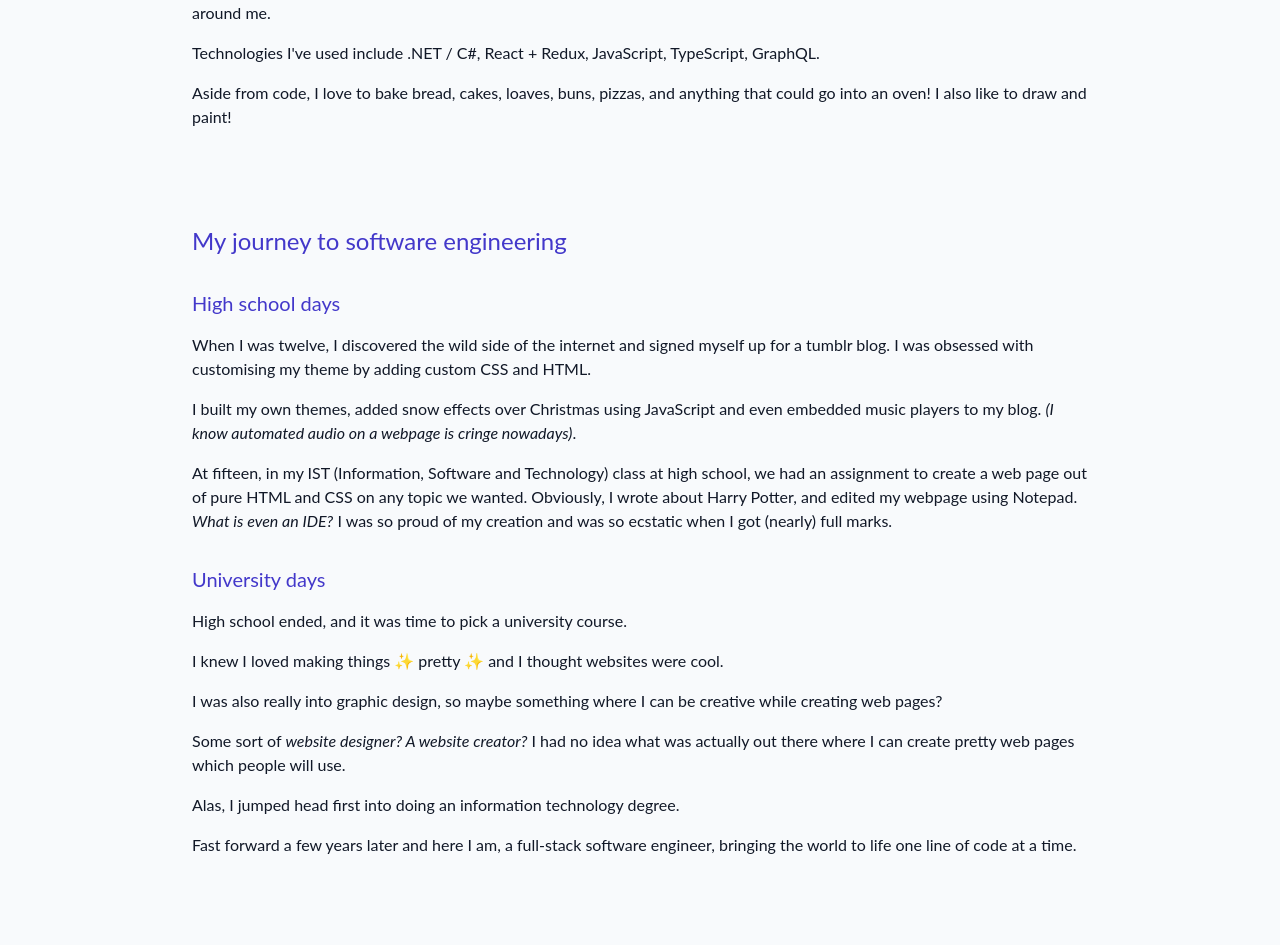
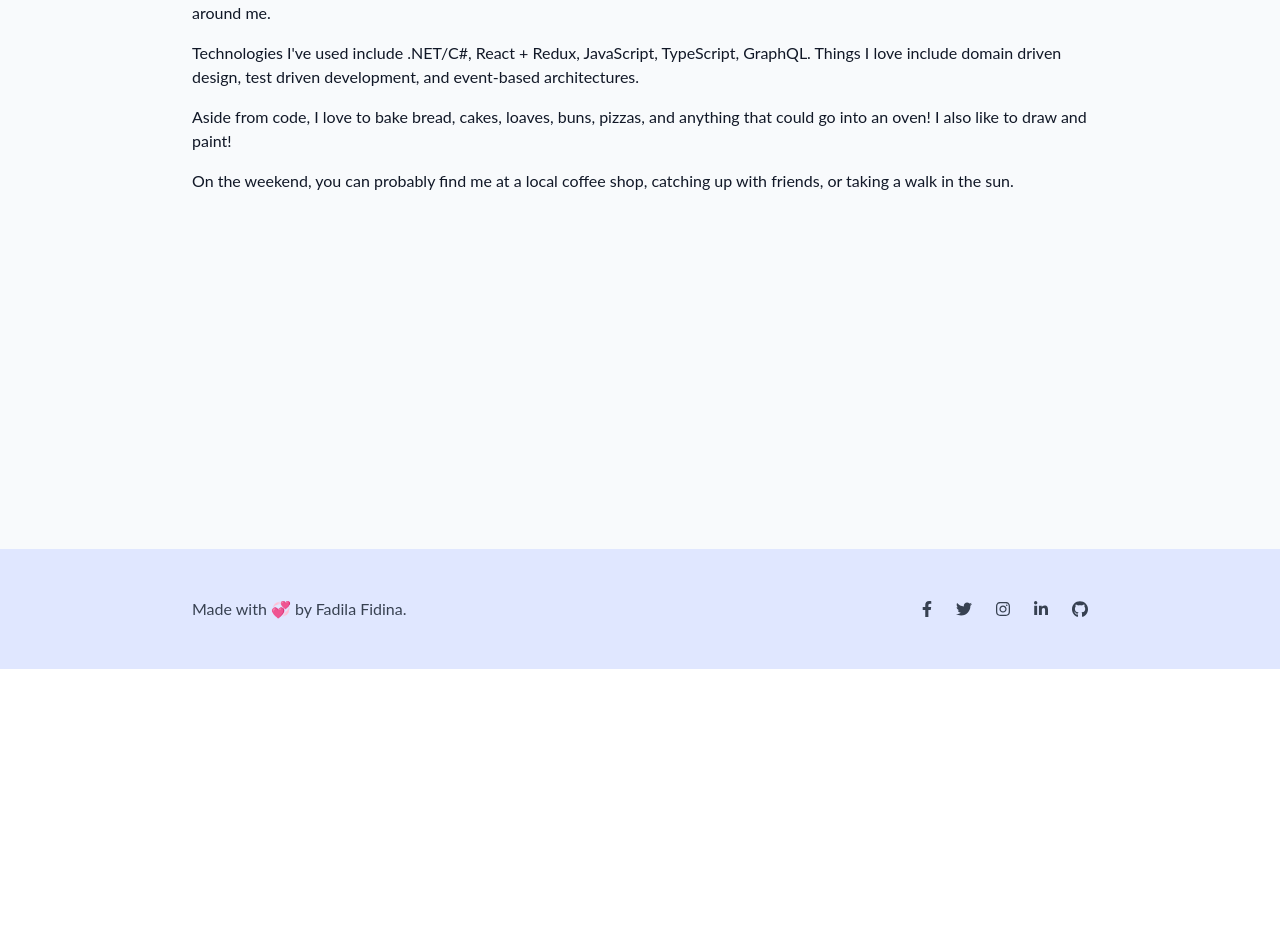
Before and after one commit to fadilafidina/me, a Next.js app in the folder nextjs-blog/: page /about in a window 1280 px wide. Shown: the part 307-1252 px from the top of the page. After the commit the page ends 976 px from the top, so only its background shows below. Built offline with nearby package versions, Linux system fonts and the light colour scheme.

Commit message:
add stalk me and remove resume pls

```diff
--- a/nextjs-blog/components/Navbar.jsx
+++ b/nextjs-blog/components/Navbar.jsx
@@ -27,6 +27,13 @@ export default function Navbar() {
                     </Link>
                 </div>
                 <div className="text-center px-8 w-48 hover:text-indigo-600 hover:underline hover:underline-offset-4 hover:decoration-wavy">
+                    <Link href="/stalk">
+                        <a>
+                            stalk me 😼
+                        </a>
+                    </Link>
+                </div>
+                {/* <div className="text-center px-8 w-48 hover:text-indigo-600 hover:underline hover:underline-offset-4 hover:decoration-wavy">
                     <a
                         href="Fadila Fidina Resume 2022 2.0.pdf"
                         alt="alt text"
@@ -34,7 +41,7 @@ export default function Navbar() {
                         rel="noopener noreferrer"
                     >resume 📄</a>
 
-                </div>
+                </div> */}
             </div>
         </div>
     )
--- a/nextjs-blog/pages/about.js
+++ b/nextjs-blog/pages/about.js
@@ -8,7 +8,7 @@ export default function FirstPost() {
         </Head>
         <div className='text-base'>
             <h1 className="text-3xl text-indigo-700">
-                It is nice to meet you.
+                it is nice to meet you
             </h1>
 
             <div className='pt-4'>
@@ -24,66 +24,16 @@ export default function FirstPost() {
             </div>
 
             <div className='pt-4'>
-                Technologies I've used include .NET / C#, React + Redux, JavaScript, TypeScript, GraphQL.
+                Technologies I've used include .NET/C#, React + Redux, JavaScript, TypeScript, GraphQL.
+                Things I love include domain driven design, test driven development, and event-based architectures.
             </div>
 
             <div className='pt-4 flex'>
                 Aside from code, I love to bake bread, cakes, loaves, buns, pizzas, and anything that could go into an oven! I also like to draw and paint!
             </div>
-        </div>
 
-        <div className='pb-24 text-base'>
-            <h1 className="text-2xl text-indigo-700 pt-24">
-                My journey to software engineering
-            </h1>
-
-            <h2 className="text-xl text-indigo-700 pt-8">
-                High school days
-            </h2>
-
-            <div className='pt-4'>
-                When I was twelve, I discovered the wild side of the internet and signed myself up for a tumblr blog.
-                I was obsessed with customising my theme by adding custom CSS and HTML.
-            </div>
-
-            <div className='pt-4'>
-                I built my own themes, added snow effects over Christmas using JavaScript
-                and even embedded music players to my blog. <span className='italic'>(I know automated audio on a webpage is cringe nowadays)</span>.
-            </div>
-
-            <div className='pt-4'>
-                At fifteen, in my IST (Information, Software and Technology) class at high school, we had an assignment to create a web page out of pure HTML and CSS on any topic we wanted.
-                Obviously, I wrote about Harry Potter, and edited my webpage using Notepad. <span className='italic'> What is even an IDE?</span> I was so proud of my creation and was so ecstatic when I got (nearly) full marks.
-            </div>
-
-            <h2 className="text-xl text-indigo-700 pt-8">
-                University days
-            </h2>
-
-            <div className='pt-4'>
-                High school ended, and it was time to pick a university course.
-
-            </div>
-
-            <div className='pt-4'>
-                I knew I loved making things <span aria-label='sparkle emoji'>✨</span> pretty <span aria-label='sparkle emoji'>✨</span> and I thought websites were cool.
-            </div>
-
-            <div className='pt-4'>
-                I was also really into graphic design, so maybe something where I can be creative while creating web pages?
-            </div>
-
-            <div className='pt-4'>
-                Some sort of <span className='italic'>website designer? A website creator?</span> I
-                had no idea what was actually out there where I can create pretty web pages which people will use.
-            </div>
-
-            <div className='pt-4'>
-                Alas, I jumped head first into doing an information technology degree.
-            </div>
-
-            <div className='pt-4'>
-                Fast forward a few years later and here I am, a full-stack software engineer, bringing the world to life one line of code at a time.
+            <div className='pt-4 flex'>
+                On the weekend, you can probably find me at a local coffee shop, catching up with friends, or taking a walk in the sun.
             </div>
         </div>
     </Layout>
--- a/nextjs-blog/pages/projects.js
+++ b/nextjs-blog/pages/projects.js
@@ -6,14 +6,14 @@ import browniesNoissue from '../public/images/brownies-noissue.JPG'
 import lpPortal from '../public/images/lp.png'
 import sourdoughCalc from '../public/images/sourdoughCalc.jpg'
 
-export default function FirstPost() {
+export default function Projects() {
   return <Layout>
     <Head>
       <title>projects</title>
     </Head>
 
     <h1 className='text-3xl text-indigo-700'>
-      A few things I have worked on
+      a few things I have worked on
     </h1>
 
     <p className='pt-4'>
@@ -135,7 +135,7 @@ export default function FirstPost() {
           </p>
 
           <p className='text-grey-darker text-base my-2 pt-2'>
-            The design and colours on this site reflect my personality and what it's like to hang out with me :)
+            Note: I am working on the mobile-friendly version, everything is very broken right now, so bear with me!
           </p>
 
           <p className='text-grey-darker text-base my-2 pt-2'>
--- /dev/null
+++ b/nextjs-blog/pages/stalk.js
@@ -0,0 +1,52 @@
+import Head from 'next/head'
+import Layout from '../components/layout'
+
+export default function StalkMe() {
+  return <Layout>
+    <Head>
+      <title>stalk me!</title>
+    </Head>
+
+    <h1 className='text-3xl text-indigo-700'>
+      find me on the dark, dark web
+    </h1>
+
+    <ul class="list-disc">
+      <li className='text-grey-darker text-base my-2 pt-2'>
+        <a href='https://twitter.com/fadilafidina' className='text-indigo-500 underline decoration-dashed underline-offset-4 hover:decoration-wavy'>
+          twitter
+        </a>
+      </li>
+
+      <li className='text-grey-darker text-base my-2 pt-2'>
+        <a href='https://www.youtube.com/channel/UCwLxgb5sxslXF0WiByXpCmg' className='text-indigo-500 underline decoration-dashed underline-offset-4 hover:decoration-wavy'>
+          youtube
+        </a>
+      </li>
+
+      <li className='text-grey-darker text-base my-2 pt-2'>
+        <a href='https://www.linkedin.com/in/fadila-fidina/' className='text-indigo-500 underline decoration-dashed underline-offset-4 hover:decoration-wavy'>
+          linkedin
+        </a>
+      </li>
+
+      <li className='text-grey-darker text-base my-2 pt-2'>
+        <a href='https://www.instagram.com/matchadou/' className='text-indigo-500 underline decoration-dashed underline-offset-4 hover:decoration-wavy'>
+          baking instagram
+        </a>
+      </li>
+
+      <li className='text-grey-darker text-base my-2 pt-2'>
+        <a href='https://www.instagram.com/dilajournals/' className='text-indigo-500 underline decoration-dashed underline-offset-4 hover:decoration-wavy'>
+          art/desk setup/bullet journal/everything else instagram
+        </a>
+      </li>
+
+      <li className='text-grey-darker text-base my-2 pt-2'>
+        <a href='https://github.com/fadilafidina' className='text-indigo-500 underline decoration-dashed underline-offset-4 hover:decoration-wavy'>
+          github
+        </a>
+      </li>
+    </ul>
+  </Layout>
+}
```
